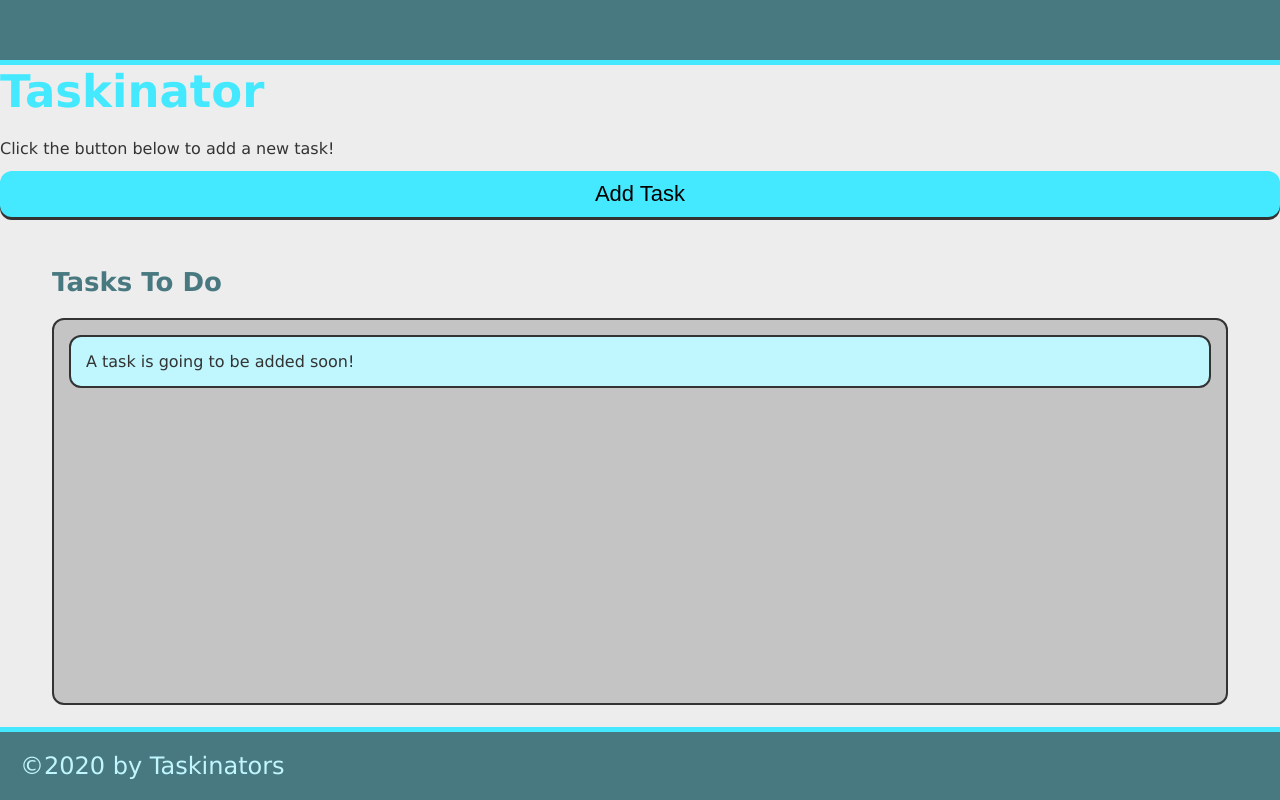
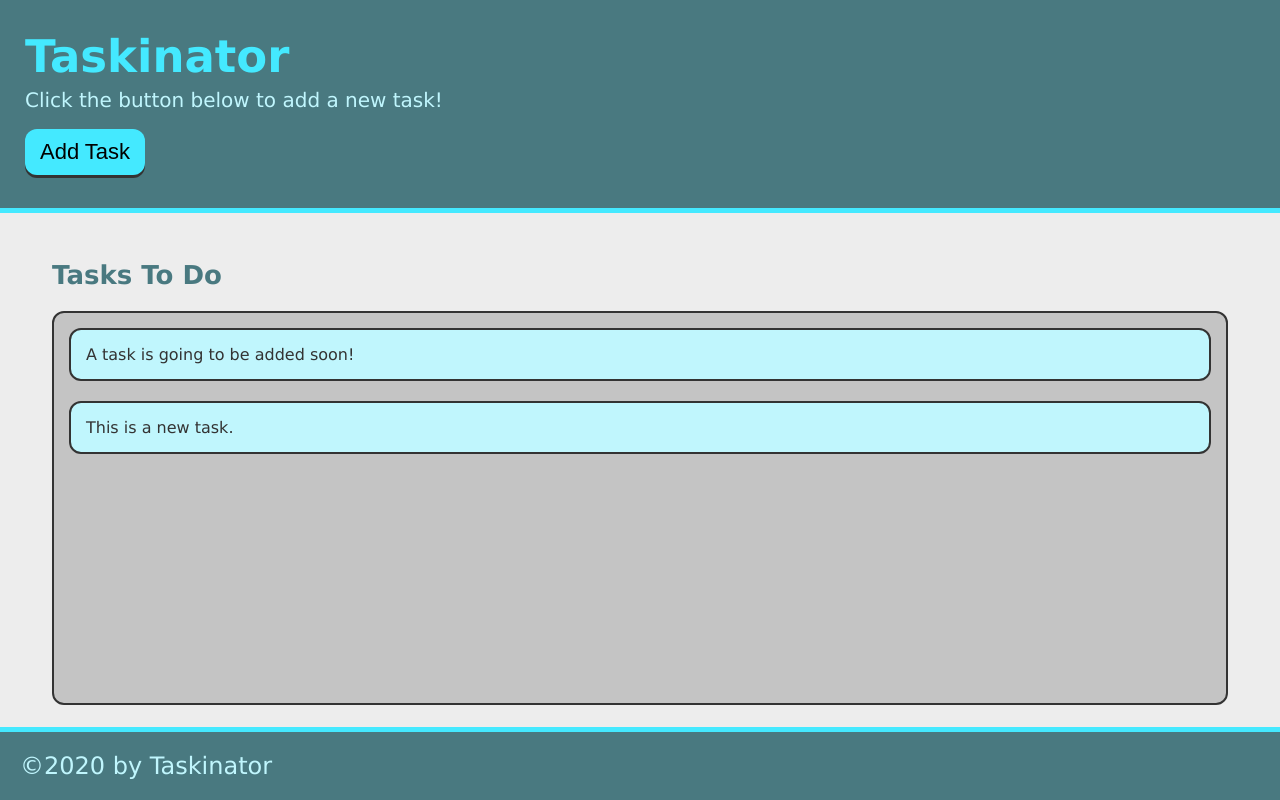
Before and after one commit to miguelpuerto1/taskinator, a plain HTML site: page index.html in a window 1280 px wide. Both pictures are taken after a click on the button "Add Task". Drawn offline with Linux system fonts and the light colour scheme.

Commit message:
add ability to add task

```diff
--- a/assets/js/script.js
+++ b/assets/js/script.js
@@ -0,0 +1,12 @@
+var buttonEl = document.querySelector("#save-task");
+var tasksToDoEl = document.querySelector("#tasks-to-do");
+
+
+var createTaskHandler = function() {
+    var listItemEl = document.createElement("li");
+    listItemEl.className = "task-item";
+    listItemEl.textContent = "This is a new task.";
+    tasksToDoEl.appendChild(listItemEl);
+  }
+
+  buttonEl.addEventListener("click", createTaskHandler);
--- a/index.html
+++ b/index.html
@@ -9,23 +9,23 @@
 </head>
 <body>
     <header>
+      <h1 class="page-title">Taskinator</h1>
+      <p>Click the button below to add a new task!</p>
+      <button class="btn" id="save-task">Add Task</button>
+    </header>
 
-    </header>
-    <h1 class="page-title">Taskinator</h1>
-    <p>Click the button below to add a new task!</p>
-    <button class="btn" >Add Task</button>
 
     <main class="page-content">
         <section class="task-list-wrapper">
           <h2 class="list-title">Tasks To Do</h2>
-          <ul class="task-list">
+          <ul class="task-list" id="tasks-to-do">
             <li class="task-item">A task is going to be added soon!</li>
           </ul>
         </section>
       </main>
 
       <footer>
-        &copy;2020 by Taskinators
+        &copy;2020 by Taskinator
       </footer>
 
     <script src="./assets/js/script.js"></script>
```
